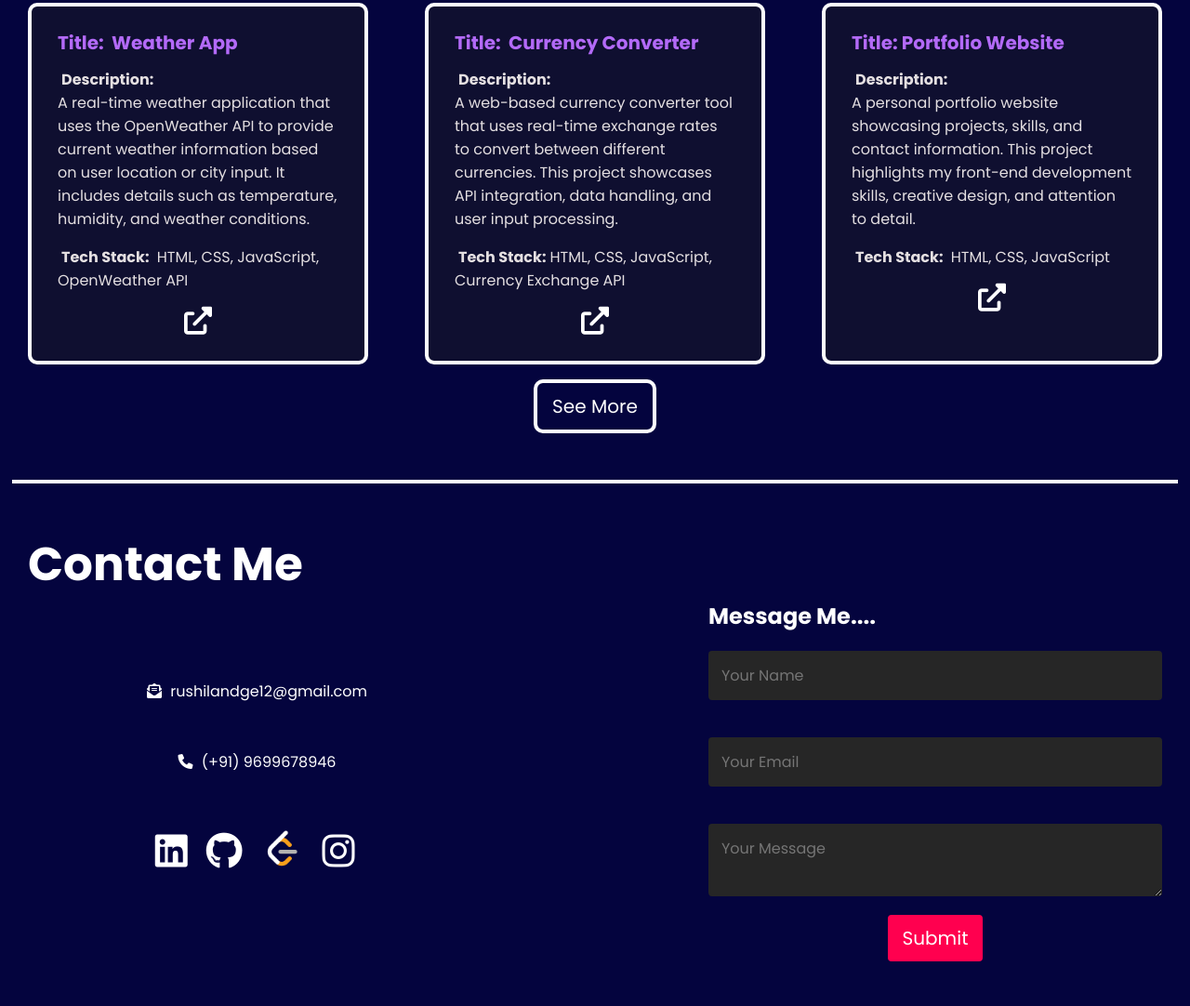
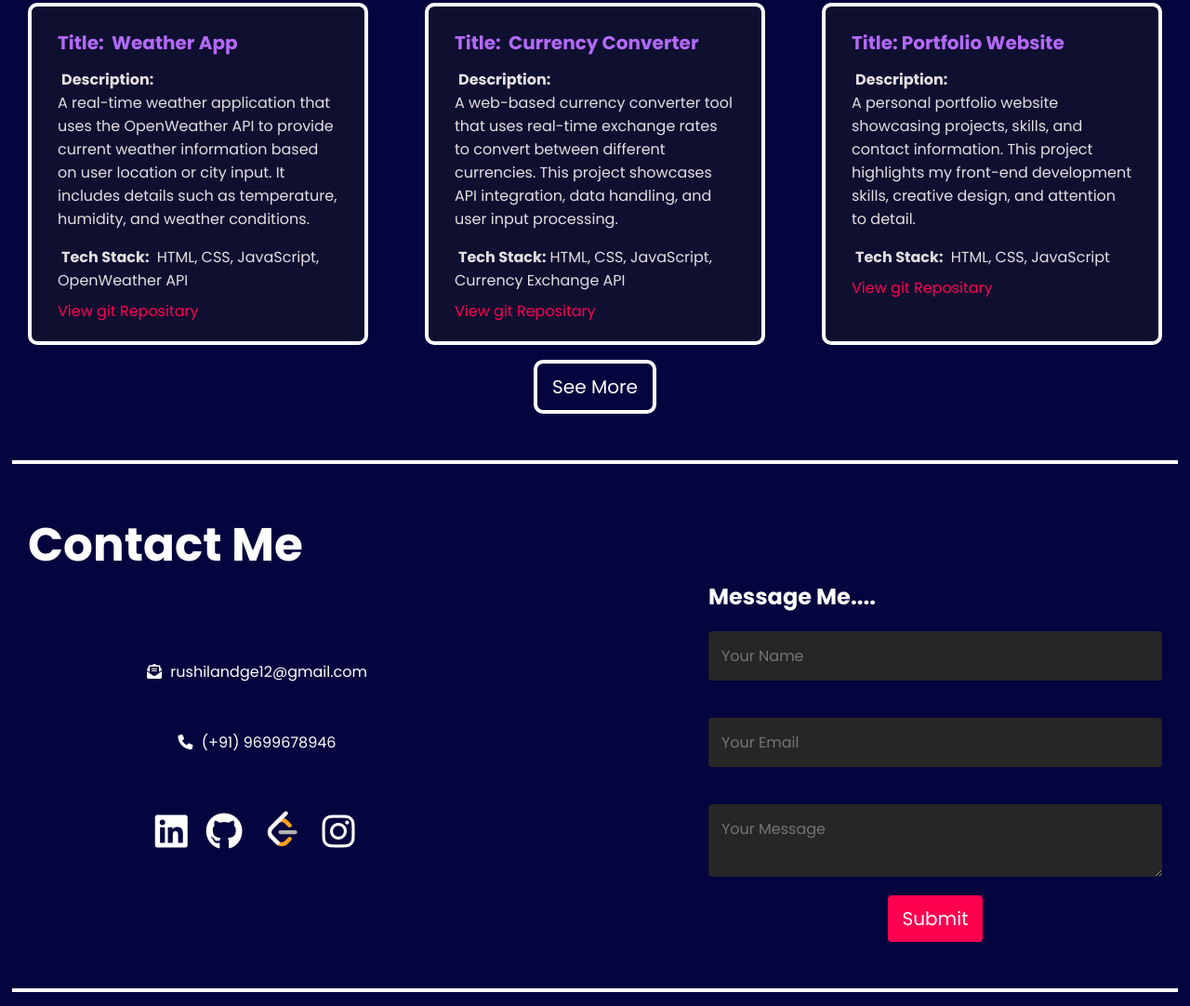
Before and after one commit to LandgeRushikesh/portfolio, a plain HTML site: page index.html in a window 1280 px wide. Shown: the part 2740-3822 px from the top of the page at 93% size. Drawn offline with Linux system fonts and the light colour scheme.

Commit message:
Some changes

```diff
--- a/index.html
+++ b/index.html
@@ -142,7 +142,7 @@
                     <div class="tech">
                         <p><strong>Tech Stack:</strong> HTML, CSS, JavaScript, OpenWeather API</p>
                     </div>
-                    <a href="https://github.com/LandgeRushikesh/Weather-App" target="_blank" class="show"><i class="fa-solid fa-up-right-from-square"></i></a>
+                    <a href="https://github.com/LandgeRushikesh/Weather-App" target="_blank" class="show">View git Repositary</a>
                 </div>
                 <div class="project-card">
                     <h4 class="title"><strong>Title:</strong> Currency Converter</h4>
@@ -152,7 +152,7 @@
                     <div class="tech">
                         <p><strong>Tech Stack:</strong>HTML, CSS, JavaScript, Currency Exchange API</p>
                     </div>
-                    <a href="https://github.com/LandgeRushikesh/currency-converter" target="_blank" class="show"><i class="fa-solid fa-up-right-from-square"></i></a>
+                    <a href="https://github.com/LandgeRushikesh/currency-converter" target="_blank" class="show">View git Repositary</a>
                 </div>
                 <div class="project-card">
                     <h4 class="title"><strong>Title:</strong>Portfolio Website</h4>
@@ -162,7 +162,7 @@
                     <div class="tech">
                         <p><strong>Tech Stack:</strong> HTML, CSS, JavaScript</p>
                     </div>
-                    <a href="https://github.com/LandgeRushikesh/portfolio" target="_blank" class="show"><i class="fa-solid fa-up-right-from-square"></i></a>
+                    <a href="https://github.com/LandgeRushikesh/portfolio" target="_blank" class="show">View git Repositary</a>
                 </div>
                 <div class="project-card">
                     <h4 class="title"><strong>Title:</strong>BMI Calculator</h4>
@@ -172,7 +172,7 @@
                     <div class="tech">
                         <p><strong>Tech Stack:</strong> HTML, CSS, JavaScript</p>
                     </div>
-                    <a href="https://github.com/LandgeRushikesh/BMI-Calculator" target="_blank" class="show"><i class="fa-solid fa-up-right-from-square"></i></a>
+                    <a href="https://github.com/LandgeRushikesh/BMI-Calculator" target="_blank" class="show">View git Repositary</a>
                 </div>
                 <div class="project-card">
                     <h4 class="title"><strong>Title:</strong>Tic-Tac-Toe Game</h4>
@@ -182,7 +182,7 @@
                     <div class="tech">
                         <p><strong>Tech Stack:</strong> HTML, CSS, JavaScript</p>
                     </div>
-                    <a href="https://github.com/LandgeRushikesh/Tic-Tac-Toe-game" target="_blank" class="show"><i class="fa-solid fa-up-right-from-square"></i></a>
+                    <a href="https://github.com/LandgeRushikesh/Tic-Tac-Toe-game" target="_blank" class="show">View git Repositary</i></a>
                 </div>
                 <div class="project-card">
                     <h4 class="title"><strong>Title:</strong>Digital Watch</h4>
@@ -192,7 +192,7 @@
                     <div class="tech">
                         <p><strong>Tech Stack:</strong> HTML, CSS, JavaScript</p>
                     </div>
-                    <a href="https://github.com/LandgeRushikesh/Digital-Watch" target="_blank" class="show"><i class="fa-solid fa-up-right-from-square"></i></a>
+                    <a href="https://github.com/LandgeRushikesh/Digital-Watch" target="_blank" class="show">View git Repositary</a>
                 </div>
                 <div class="project-card">
                     <h4 class="title"><strong>Title:</strong>Netflix Clone</h4>
@@ -202,7 +202,7 @@
                     <div class="tech">
                         <p><strong>Tech Stack:</strong> HTML, CSS</p>
                     </div>
-                    <a href="https://github.com/LandgeRushikesh/Netflix-Clone" target="_blank"><i class="fa-solid fa-up-right-from-square"></i></a>
+                    <a href="https://github.com/LandgeRushikesh/Netflix-Clone" target="_blank">View git Repositary</a>
                 </div>
             </section>
             <div class="button">
--- a/script.js
+++ b/script.js
@@ -35,7 +35,7 @@ see.addEventListener("click",()=>{
         for(let i=3;i<projectCard.length;i++){
             projectCard[i].style.display = "grid"
         }
-        see.innerText = "See Less"
+        see.innerHTML = `<a href="#Project-sec">See Less</a>`
         see.classList.add("see-less");
     }
 })
--- a/style.css
+++ b/style.css
@@ -3,6 +3,10 @@
     padding: 0;
     box-sizing: border-box;
     font-family: "Poppins", sans-serif;
+}
+a{
+    text-decoration: none;
+    color: white;
 }
 body{
     background-color: rgb(4, 4, 62);
@@ -224,9 +228,6 @@ main .firstsection .img{
 }
 
 /* Project's Section */
-.display-none{
-    display: none;
-}
 .Project{
     color: white;
     padding: 0px 30px;
@@ -262,13 +263,11 @@ main .firstsection .img{
 }
 .project-card a{
     text-decoration: none;
-    color: white;
-    display: flex;
-    justify-content: center;
+    color:#ff004f;
+    padding: 8px;
 }
-.project-card a i{
-    font-size: 30px;
-    color: white;
+.project-card a:hover{
+    color:#e92261;
 }
 .button{
     display: flex;
@@ -284,11 +283,13 @@ main .firstsection .img{
     cursor: pointer;
     color: white;
     font-size: 20px;
+    transition: transform 0.3s;
 }
-.show{
-    display: none;
+.button .see:hover{
+    background-color: #ff004f;
+    border: 4px solid #ff004f;
+    transform: scale(1.1);
 }
-
 /* Contact-me section */
 .contact-me{
     color: white;
@@ -346,8 +347,11 @@ main .firstsection .img{
     padding:8px 14px;
     font-size: 20px;
     cursor: pointer;
+    transition: transform 0.3s;
 }
-
+.right-contact .form .submit:hover{
+    transform: scale(1.1);
+}
 /* Footer Content */
 
 .footer-content{
@@ -458,7 +462,6 @@ nav .menu{
         grid-template-columns: 45% 45%;
         justify-content: space-between;
     }
-
 }
 @media screen and (max-width:800px){
     /* Education section */
```
